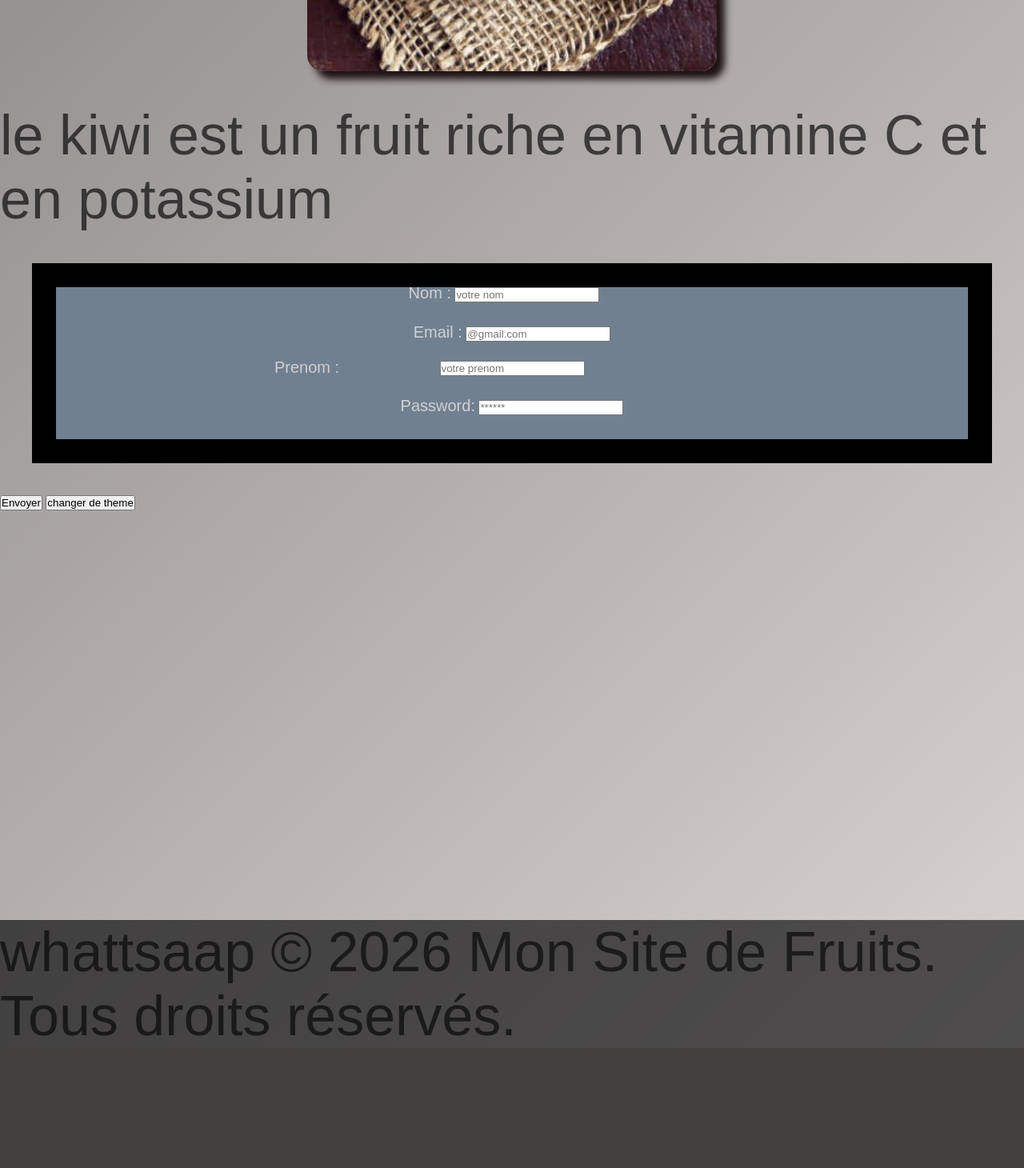
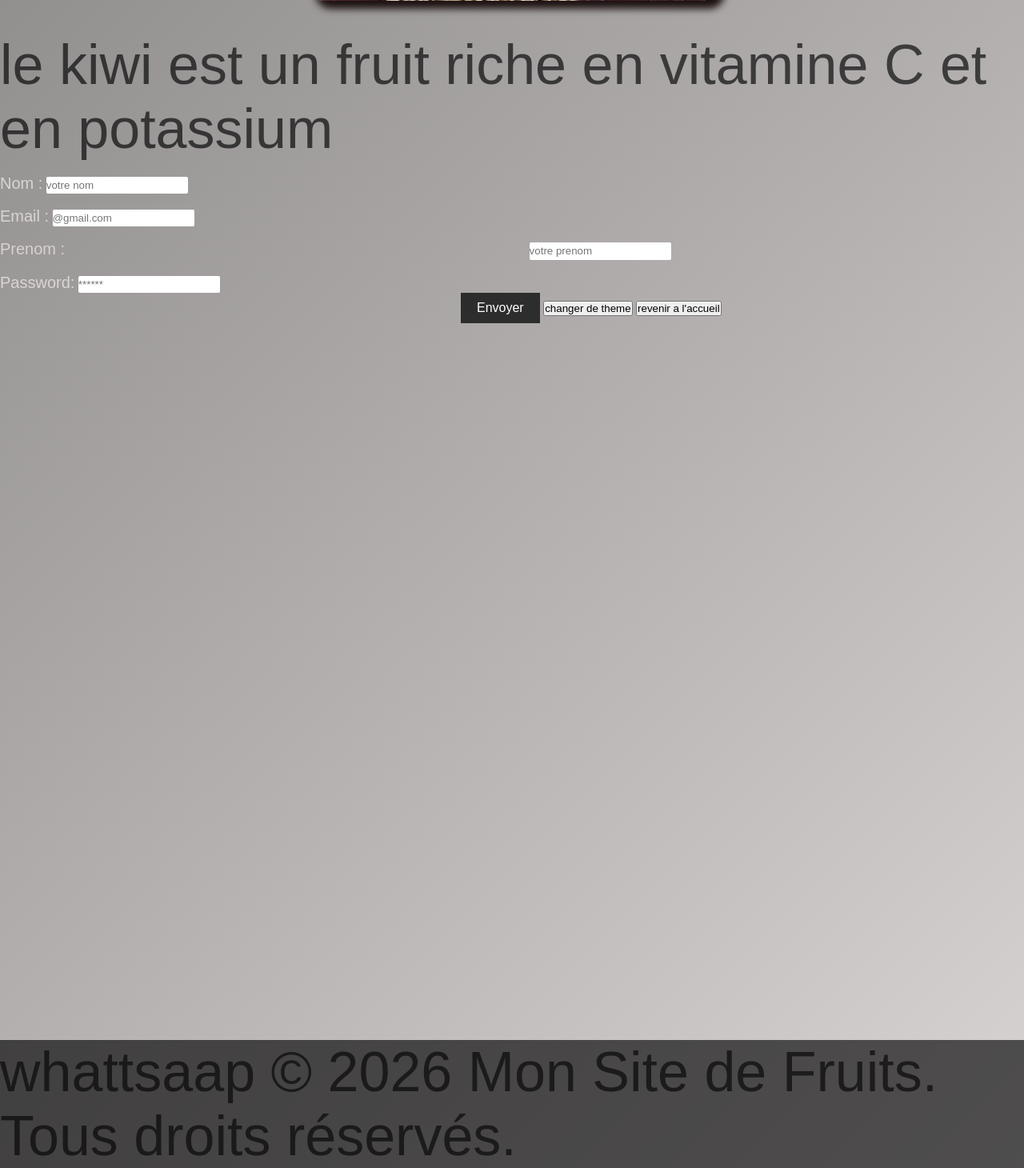
Before and after one commit to Andr-bhz/projet-vente, a PHP site: page / in a window 1280 px wide. Shown: the part 4754-6214 px from the top of the page at 80% size. Before the commit the page ends 6064 px from the top, so only its background shows below. Run offline with PHP 8.4, Linux system fonts and the light colour scheme.

Commit message:
style.css

```diff
--- a/index.php
+++ b/index.php
@@ -9,18 +9,18 @@
 </head>
 <header>
     <a href="#accueil">accueil</a>
-    <a href="#A propos ">informations</a>
-    <a href="#form">contact</a>
+    <a href="#footer ">informations</a>
+    <a href="#hope" >contact</a>
 </header>
 <body>
-   <h1>Les <span>🍎fruits</span></h1>
+   <h1><span>les🍎fruits</span></h1>
     <div>
-        <img src="coconut.jpg" alt="image" width="500" height="400" class="image1">
+        <img src="coconut.jpg" alt="image" width="500" height="400" class="image1" alt="image coconut">
         <p> bonjour et bienvenue sur mon site de fruits nous vus presentons le different types de fruits <br>
     dont sur celui ci nous vous proposons le noix de coco <br>riche en vitamine:D ,<br>vitamine :C <br> et en proteines</p>
     </div>
     <div>
-        <img src="banane.jpg" alt="image" width="500" height="400" class="image2">
+        <img src="banane.jpg" alt="image" width="500" height="400" class="image2" alt="image banane">
         <p>la banane est un fruit tropique riche en potassium et en vitamine B6</p>
     </div>
     <div>
@@ -35,10 +35,7 @@
         <img src="kiwi.jpg" alt="image" width="500" height="400" class="image5">
         <p>le kiwi est un fruit riche en vitamine C et en potassium</p>
     </div>
-    <ul>
-
-    </ul>
-    <form action="admin.php"class="hope"  method="post" value="">
+        <form action="profil.php" id="hope"  method="post" value="" >
             <div class="form-group">
                 <label for="nom">Nom :</label>
                 <input type="text" id="nom" name="nom" placeholder="votre nom" require>
@@ -48,17 +45,17 @@
                 <input type="email" id="email" name="email" placeholder="@gmail.com " require>
             </div>
                 <label for="prenom" class="form-label">Prenom :</label>
-            <input type="text" name="prenom" id="prenom" placeholder="votre prenom">
+                <input type="text" class="prenom"  name="prenom" id="prenom" placeholder="votre prenom">
             <div>
                 <label for="password">Password:</label>
                 <input type="password" name="password" id="password" placeholder="******">
             </div>
         </form>
-        <button id="container" type="submit">Envoyer</button>
-        <button id="theme-toggle">changer de theme</button>
-
+        <button class="container" type="submit">Envoyer</button>
+        <button class="theme-toggle">changer de theme</button>
+        <button id="accueil">revenir a l'accueil</button>
     <script src="script.js"></script>
-    <footer>
+    <footer id="footer">
         <p> whattsaap © 2026 Mon Site de Fruits. Tous droits réservés.</p>
     </footer>
 </body>
--- a/style.css
+++ b/style.css
@@ -41,21 +41,12 @@ header {
     align-items: center;
     height: 10px;
 }
-form {
-    display: flex;
-    flex-direction: column;
-    justify-content: center;
-    align-items: center;
-    margin-top: 20px;
-    border-radius: 1px solid rgb(29, 18, 18);
-    line-height: 30%;
+h1{
 
-}
-h1{
     text-align: center;
     color: rgba(94, 255, 0, 0.692);
-    font-size: 50px;
-    margin-top: 20px;
+    font-size: 60px;
+    margin-top: 2px;
 }
 span {
 
@@ -76,20 +67,19 @@ p {
 }
 footer{
     text-align: center;
-    margin-top: 40%;
+    margin-top: 70%;
     color:rgba(117, 71, 71, 0.747);
     background: rgba(0, 0, 0, 0.637);
 }
-.hope {
-
-    background-color: slategrey;
-    border: 30px solid;
-    margin: 40px;
-    align-items: center;
-}
 input {
+    box-sizing: border-box;
+    border:1px;
     color:white;
-    margin-bottom: 30px;
+    line-height: 1.6;
+    margin-top: 20px;
+    display: -moz-inline-box;
+    border-radius: 2px;
+    box-shadow: 20px;
 
 }
 input:focus{
@@ -104,7 +94,7 @@ input:focus{
     margin-right: 45% ;
     margin-bottom: -10px;
 }
-container{
+.container{
     background-color: rgba(0, 0, 0, 0.733);
     color: white;
     border: none;
@@ -113,6 +103,13 @@ container{
     cursor: pointer;
     margin-left: 45%;
 .theme-toggle{
+    background-color: rgba(0, 0, 0, 0.733);
+    color: white;
+    border: none;
+    padding: 10px 20px;
+    font-size: 16px;
+    cursor: pointer;
+    margin-left: 45%;
     position: fixed;
 }
 }
@@ -129,3 +126,22 @@ label {
     color: rgba(233, 228, 228, 0.808);
     font-size: 20px;
 }
+.hope{
+    border: solid(3px);
+    background: black;
+    flex-direction: column;
+
+}
+.prenom{
+    margin-right: 170px;
+}
+header {
+    padding-bottom: 40px;
+
+    border-radius: 20px;
+    block-size: 5%;
+    display:grid;
+    background-color: black;
+    position: fixed;
+
+}
--- /dev/null
+++ b/user.json
@@ -0,0 +1,3 @@
+[
+
+]
```
Also changed, not shown: form.php (+18 -2 lines), operateur.php (added), 1 other file. Lines whose indentation alone changed are shown as unchanged.
